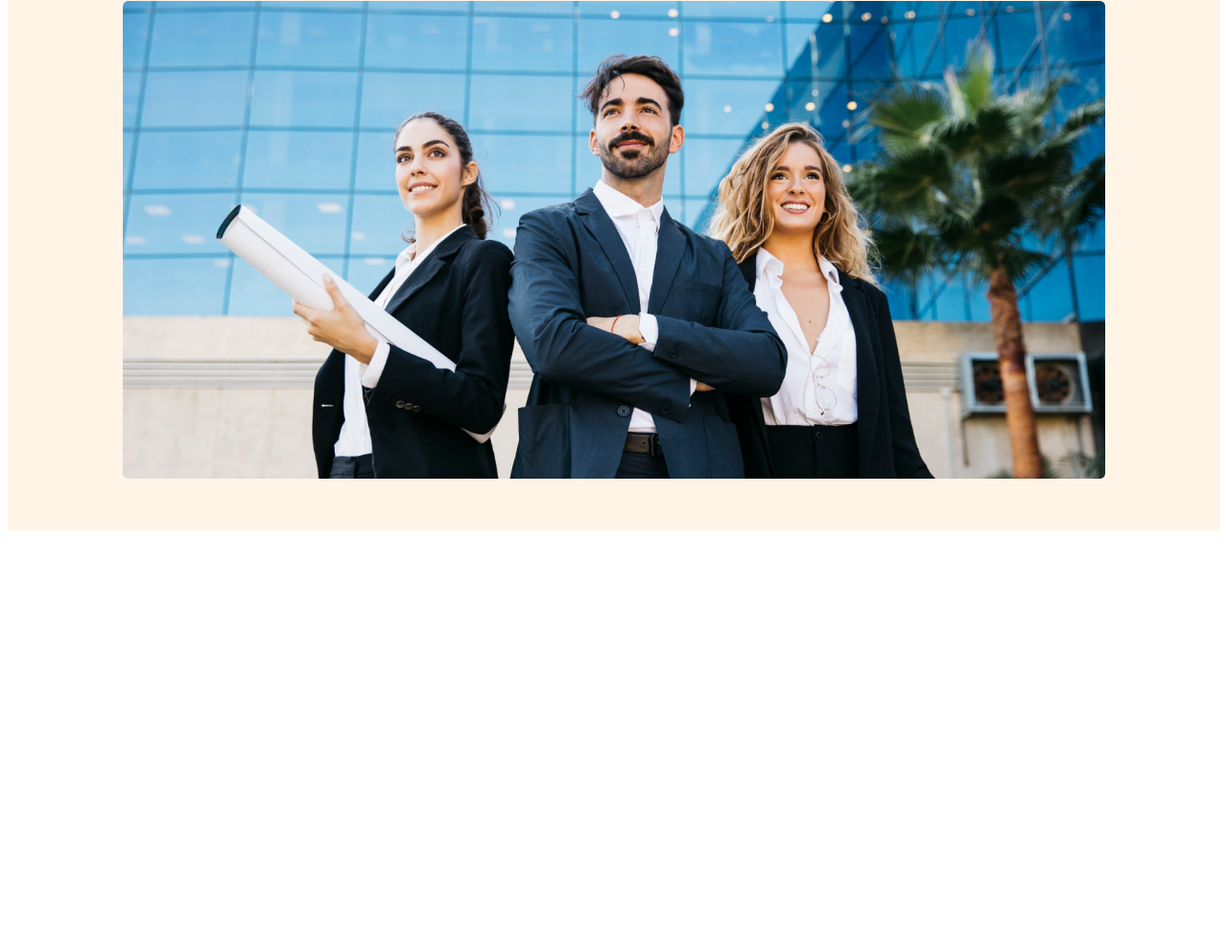
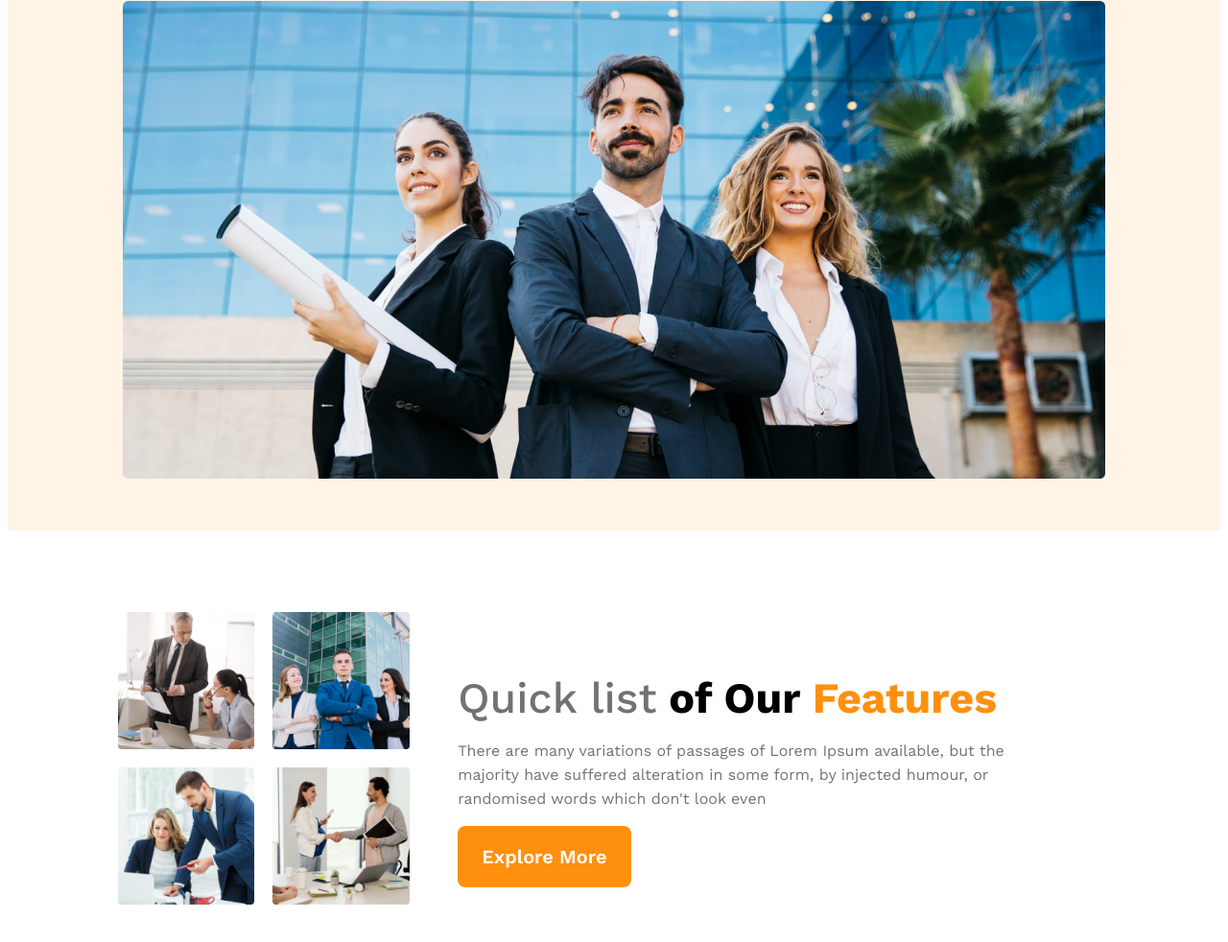
Before and after one commit to sahidalikiron/g3-architects-website, a plain HTML site: page index.html in a window 1280 px wide. Shown: the part 580-1562 px from the top of the page at 96% size. Before the commit the page ends 1141 px from the top, so only its background shows below. Drawn offline with nearby package versions, Linux system fonts and the light colour scheme.

Commit message:
added the teams section

```diff
--- a/index.html
+++ b/index.html
@@ -7,6 +7,7 @@
     <link rel="stylesheet" href="styles/architect.css">
 </head>
 <body>
+    <!-- header start -->
     <header>
         <nav>
             <h3 class="nav-title">G3 Architects</h3>
@@ -21,13 +22,32 @@
             <div class="banner-content">
                 <h1 class="banner-title">Brand New <br>
                     Group of Architects</h1>
-                <p class="banner-desp">There are many variations of passages of Lorem Ipsum available, but the majority have suffered alteration in some form, by injected humour, or randomised words which don't look even</p>
+                <p class="text-light-gray">There are many variations of passages of Lorem Ipsum available, but the majority have suffered alteration in some form, by injected humour, or randomised words which don't look even</p>
                 <button class="btn-primary">Explore More</button>
             </div>
             <img src="./images/banner.png" alt="">
         </div>
     </header>
-    <main></main>
+    <!-- header end -->
+
+    <!-- main start -->
+    <main>
+        <!-- features section start -->
+        <section class="teams-container">
+            <div class="teams-img-container">
+                <img src="images/team1.png" alt="">
+                <img src="images/team2.png" alt="">
+                <img src="images/team3.png" alt="">
+                <img src="images/team4.png" alt="">
+            </div>
+            <div class="teams-content">
+                <h3 class="teams-title"><span class="quick-list text-light-gray">Quick list</span> <span>of Our</span> <span class="text-featurs">Features</span></h3>
+                <p class="text-light-gray">There are many variations of passages of Lorem Ipsum available, but the majority have suffered alteration in some form, by injected humour, or randomised words which don't look even</p>
+                <button class="btn-primary">Explore More</button>
+            </div>
+        </section>
+    </main>
+    <!-- main end -->
     <footer></footer>
 </body>
 </html>
--- a/styles/architect.css
+++ b/styles/architect.css
@@ -14,6 +14,12 @@
     padding: 20px 25px;
     border: none;
 }
+.text-light-gray{
+    font-weight: 400;
+    line-height: 25px;
+    color: #727272;
+}
+
 /* header section styles */
 header{
     background-color: rgba(255, 144, 14, 0.10);
@@ -55,16 +61,49 @@ nav a{
     color: #131313;
     margin-bottom: 5px;
 }
-.banner-desp{
-    font-size: 1rem;
-    font-weight: 400;
-    line-height: 25px;
-    color: #727272;
-}
+
 .banner img{
     margin-top: 40px;
     width: 100%;
 }
+
+
+
+/* Main styles */
+main{
+    max-width: 1035px;
+    margin: 85px auto;
+}
+
+/* Teams styles */
+.teams-container{
+    display: flex;
+    align-items: center;
+}
+.teams-container img{
+    width: 100%;
+}
+.teams-img-container{
+    display: grid;
+    grid-template-columns: repeat(2, 1fr);
+    gap: 1.2rem;
+}
+.teams-content{
+    padding-left: 50px;
+    padding-right: 50px;
+}
+.teams-title{
+    font-size: 2.8rem;
+    margin-bottom: 10px;
+}
+.teams-title .quick-list{
+    font-weight: 500;
+}
+.teams-title .text-featurs{
+    color: #FF900E;
+    font-weight: 700;
+}
+
 
 
 /* Responsive media queries */
@@ -74,8 +113,11 @@ nav a{
     header{
         padding: 20px;
     }
-    nav{
+    nav, .teams-container{
         flex-direction: column;
+    }
+    .teams-img-container{
+        grid-template-columns: 1fr;
     }
 }
 
@@ -84,7 +126,7 @@ nav a{
     header{
         padding: 40px;
     }
-    nav{
+    nav, .teams-container{
         flex-direction: column;
     }
 }
```
